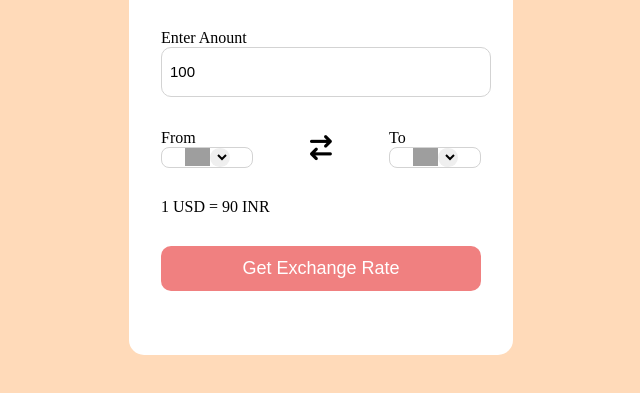
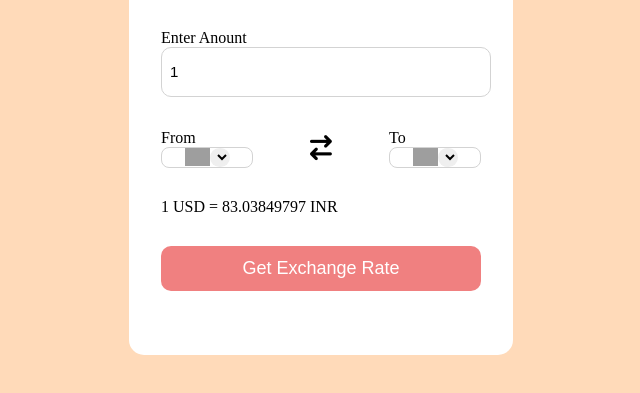
Before and after one commit to ArghaS/Currency-Converter, a plain HTML site: page index.html in a window 1280 px wide. Shown: the part 259-652 px from the top of the page, without its empty margins (319-959 px from the left). Drawn offline with Linux system fonts and the light colour scheme; grey boxes are pictures that could not be loaded.

Commit message:
updated html

```diff
--- a/index.html
+++ b/index.html
@@ -13,7 +13,7 @@
         <form>
             <div class="amount">
                 <p>Enter Anount</p>
-                <input value="100" type="text">
+                <input value="1" type="text">
             </div>
             <div class="dropdown">
                 <div class="from">
@@ -32,7 +32,7 @@
                     </div>
                 </div>
             </div>
-            <div class="msg">1 USD = 90 INR</div>
+            <div class="msg">1 USD = 83.03849797 INR</div>
             <button>Get Exchange Rate</button>
         </form>
     </div>
```
